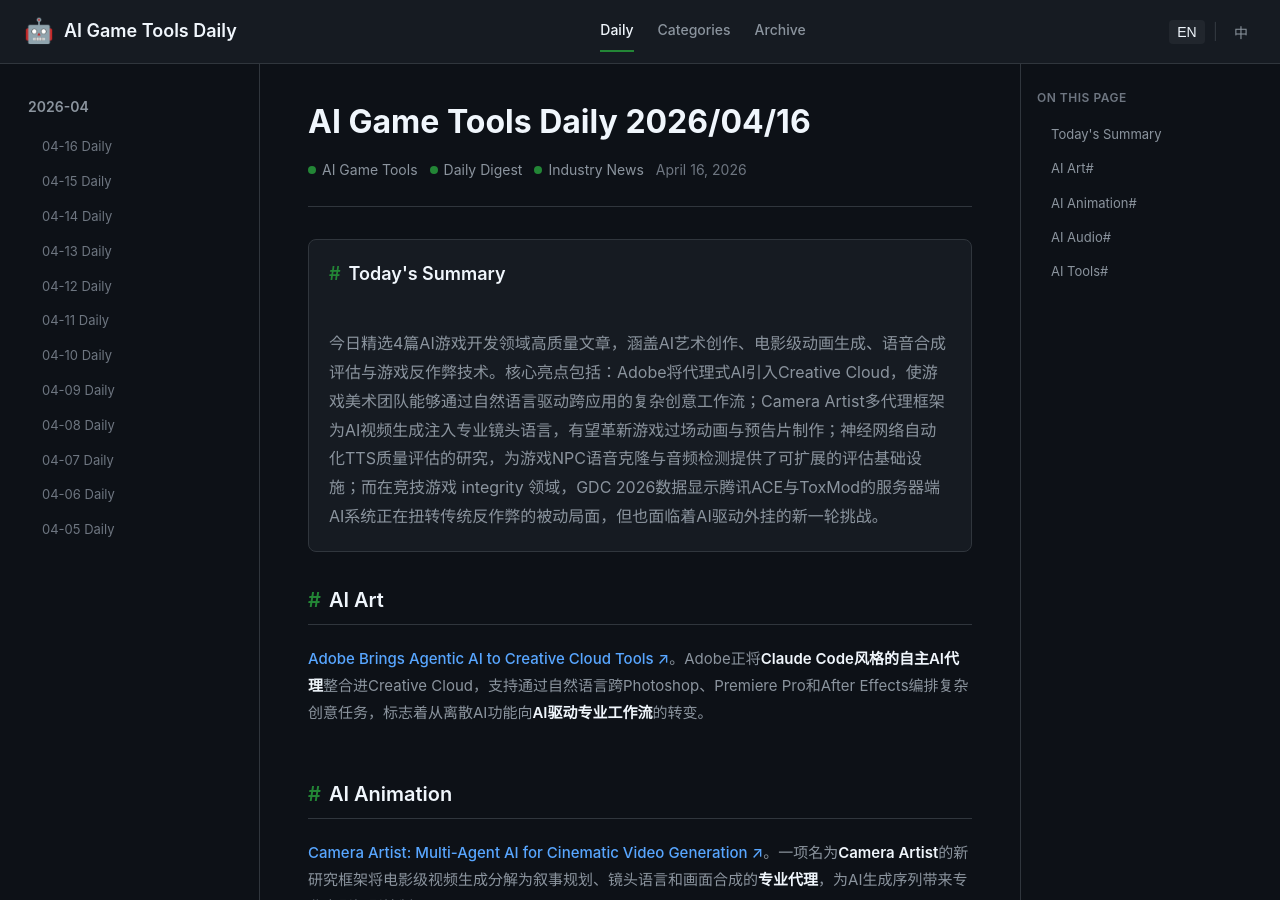
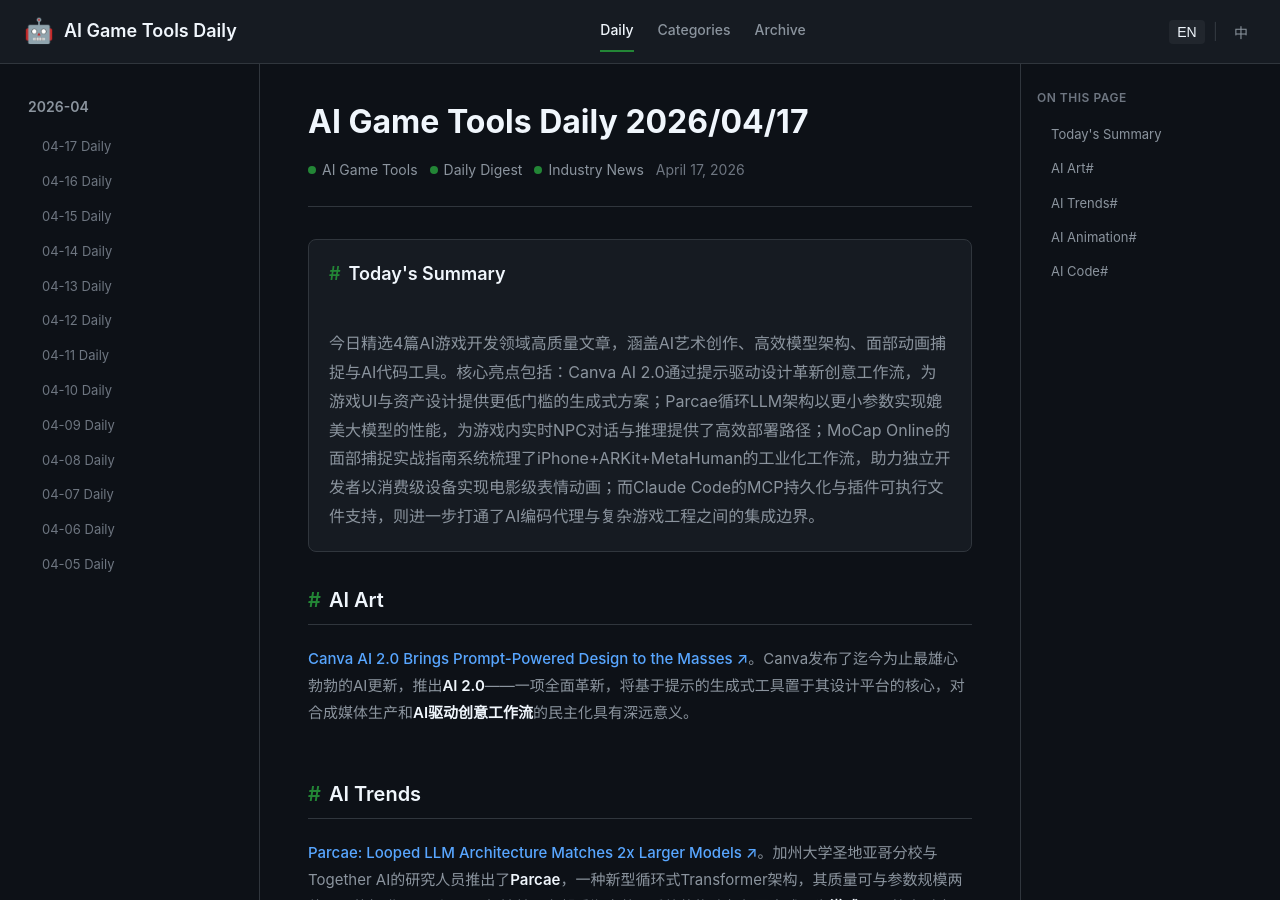
Before and after one commit to sionsychen/ai-game-tools-daily, a Jekyll site: the page built from index.html, in a window 1280 px wide and 900 px high. Built offline with Jekyll 4.4.1, drawn with Linux system fonts in a browser that asks for light colours; some of the changed text lies outside the part shown.

Commit message:
Publish daily: 2026-04-18

```diff
--- a/_data/used_urls.json
+++ b/_data/used_urls.json
@@ -84,5 +84,11 @@
     "https://news.skrew.ai/camera-artist-multi-agent-cinematic-video-generation/",
     "https://news.skrew.ai/neural-networks-tts-evaluation/",
     "https://pikorafy.com/blog/ai-anti-cheat-arms-race-2026"
+  ],
+  "2026-04-17": [
+    "https://news.skrew.ai/canva-ai-2-prompt-powered-design-tools/",
+    "https://news.skrew.ai/parcae-looped-language-model-architecture-ucsd-together-ai/",
+    "https://mocaponline.com/blogs/mocap-news/face-capture-game-dev-iphone-arkit-live-link-metahuman",
+    "https://www.openaitoolshub.org/en/blog/claude-code-mcp-persistence-plugin-bin"
   ]
 }
--- /dev/null
+++ b/_posts/2026-04-17-daily.md
@@ -0,0 +1,79 @@
+---
+layout: new_post
+title: "AI Game Tools Daily - April 17, 2026"
+title_zh: "AI 游戏工具日报 - 2026年4月17日"
+date: 2026-04-17
+articles:
+  - title: "Canva AI 2.0 Brings Prompt-Powered Design to the Masses"
+    title_zh: "Canva AI 2.0 将提示驱动设计带给大众"
+    summary: "Canva has unveiled its most ambitious AI update to date, rolling out 'AI 2.0' — a sweeping overhaul that places prompt-based generative tools at the center of its design platform, with implications for synthetic media production and the democratization of AI-powered creative workflows."
+    summary_zh: "Canva发布了迄今为止最雄心勃勃的AI更新，推出'AI 2.0'——一项全面革新，将基于提示的生成式工具置于其设计平台的核心，对合成媒体生产和AI驱动创意工作流的民主化具有深远意义。"
+    sourceUrl: "https://news.skrew.ai/canva-ai-2-prompt-powered-design-tools/"
+    category: ai-art
+  - title: "Parcae: Looped LLM Architecture Matches 2x Larger Models"
+    title_zh: "Parcae：循环式LLM架构性能媲美两倍规模模型"
+    summary: "Researchers from UC San Diego and Together AI have introduced Parcae, a novel looped transformer architecture that achieves quality comparable to standard transformers twice its parameter count, potentially reshaping how efficient AI systems are built and deployed for real-time applications like game NPCs."
+    summary_zh: "加州大学圣地亚哥分校与Together AI的研究人员推出了Parcae，一种新型循环式Transformer架构，其质量可与参数规模两倍于己的标准Transformer相媲美，有望重塑高效AI系统的构建与部署方式，为游戏NPC等实时应用带来新可能。"
+    sourceUrl: "https://news.skrew.ai/parcae-looped-language-model-architecture-ucsd-together-ai/"
+    category: ai-trends
+  - title: "Face Capture for Game Dev: iPhone, ARKit, Live Link Face & MetaHuman Workflows"
+    title_zh: "游戏开发面部捕捉指南：iPhone、ARKit、Live Link Face与MetaHuman工作流"
+    summary: "A comprehensive guide explores how game developers can leverage iPhone ARKit, Unreal Engine's Live Link Face, and MetaHuman workflows to capture facial micro-expressions and muscle contractions—bridging the gap between realistic body motion and emotionally communicative digital characters."
+    summary_zh: "一篇 comprehensive 指南探讨了游戏开发者如何利用iPhone ARKit、虚幻引擎的Live Link Face以及MetaHuman工作流来捕捉面部微表情和肌肉收缩——在逼真身体动作与富有情感表现力的数字角色之间架起桥梁。"
+    sourceUrl: "https://mocaponline.com/blogs/mocap-news/face-capture-game-dev-iphone-arkit-live-link-metahuman"
+    category: ai-animation
+  - title: "Claude Code MCP Result Persistence & Plugin bin Executables — Q2 Features Tested"
+    title_zh: "Claude Code MCP结果持久化与插件可执行文件——Q2新功能实测"
+    summary: "Claude Code shipped two quiet but major features in Q2: MCP result persistence up to 500K characters via _meta annotation, and the ability for plugins to ship executables in bin directories—expanding what's possible for agentic coding workflows in game development and beyond."
+    summary_zh: "Claude Code在Q2低调推出了两项重大功能：通过_meta注解实现高达50万字符的MCP结果持久化，以及支持插件在bin目录分发可执行文件——为游戏开发等领域的代理式编码工作流拓展了新的可能性。"
+    sourceUrl: "https://www.openaitoolshub.org/en/blog/claude-code-mcp-persistence-plugin-bin"
+    category: ai-code
+---
+
+<!-- Today's Summary -->
+<section class="summary-section" id="summary">
+  <h2>Today's Summary</h2>
+  <div class="summary-content">
+    今日精选4篇AI游戏开发领域高质量文章，涵盖AI艺术创作、高效模型架构、面部动画捕捉与AI代码工具。核心亮点包括：Canva AI 2.0通过提示驱动设计革新创意工作流，为游戏UI与资产设计提供更低门槛的生成式方案；Parcae循环LLM架构以更小参数实现媲美大模型的性能，为游戏内实时NPC对话与推理提供了高效部署路径；MoCap Online的面部捕捉实战指南系统梳理了iPhone+ARKit+MetaHuman的工业化工作流，助力独立开发者以消费级设备实现电影级表情动画；而Claude Code的MCP持久化与插件可执行文件支持，则进一步打通了AI编码代理与复杂游戏工程之间的集成边界。
+  </div>
+</section>
+
+<!-- Section: AI Art -->
+<section class="content-section" id="ai-art">
+  <h2 class="section-title">AI Art<a href="#ai-art" class="permalink">#</a></h2>
+  <div class="article-list">
+    <article class="article-item">
+      <p><strong><a href="https://news.skrew.ai/canva-ai-2-prompt-powered-design-tools/">Canva AI 2.0 Brings Prompt-Powered Design to the Masses ↗</a></strong>。Canva发布了迄今为止最雄心勃勃的AI更新，推出<strong>AI 2.0</strong>——一项全面革新，将基于提示的生成式工具置于其设计平台的核心，对合成媒体生产和<strong>AI驱动创意工作流</strong>的民主化具有深远意义。</p>
+    </article>
+  </div>
+</section>
+
+<!-- Section: AI Trends -->
+<section class="content-section" id="ai-trends">
+  <h2 class="section-title">AI Trends<a href="#ai-trends" class="permalink">#</a></h2>
+  <div class="article-list">
+    <article class="article-item">
+      <p><strong><a href="https://news.skrew.ai/parcae-looped-language-model-architecture-ucsd-together-ai/">Parcae: Looped LLM Architecture Matches 2x Larger Models ↗</a></strong>。加州大学圣地亚哥分校与Together AI的研究人员推出了<strong>Parcae</strong>，一种新型循环式Transformer架构，其质量可与参数规模两倍于己的标准Transformer相媲美，有望重塑高效AI系统的构建与部署方式，为<strong>游戏NPC</strong>等实时应用带来新可能。</p>
+    </article>
+  </div>
+</section>
+
+<!-- Section: AI Animation -->
+<section class="content-section" id="ai-animation">
+  <h2 class="section-title">AI Animation<a href="#ai-animation" class="permalink">#</a></h2>
+  <div class="article-list">
+    <article class="article-item">
+      <p><strong><a href="https://mocaponline.com/blogs/mocap-news/face-capture-game-dev-iphone-arkit-live-link-metahuman">Face Capture for Game Dev: iPhone, ARKit, Live Link Face & MetaHuman Workflows ↗</a></strong>。一篇 comprehensive 指南探讨了游戏开发者如何利用<strong>iPhone ARKit</strong>、虚幻引擎的<strong>Live Link Face</strong>以及MetaHuman工作流来捕捉面部微表情和肌肉收缩——在逼真身体动作与富有情感表现力的数字角色之间架起桥梁。</p>
+    </article>
+  </div>
+</section>
+
+<!-- Section: AI Code -->
+<section class="content-section" id="ai-code">
+  <h2 class="section-title">AI Code<a href="#ai-code" class="permalink">#</a></h2>
+  <div class="article-list">
+    <article class="article-item">
+      <p><strong><a href="https://www.openaitoolshub.org/en/blog/claude-code-mcp-persistence-plugin-bin">Claude Code MCP Result Persistence & Plugin bin Executables — Q2 Features Tested ↗</a></strong>。Claude Code在Q2低调推出了两项重大功能：通过_meta注解实现高达<strong>50万字符的MCP结果持久化</strong>，以及支持插件在bin目录分发可执行文件——为游戏开发等领域的<strong>代理式编码工作流</strong>拓展了新的可能性。</p>
+    </article>
+  </div>
+</section>
```
